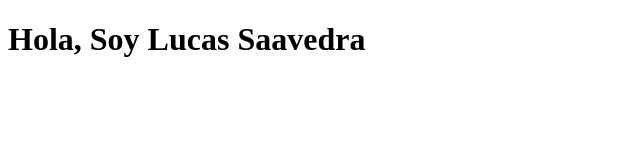
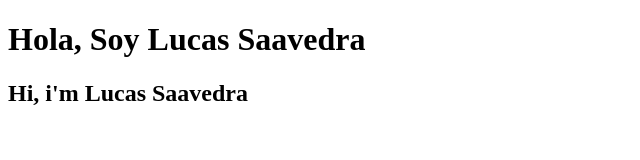
Before and after one commit to LaSM4/personal_page, a plain HTML site: page index.html in a window 1280 px wide. Shown: the whole page, without its empty margins (0-640 px from the left). Drawn offline with Linux system fonts and the light colour scheme.

Commit message:
Add greeting in English to index.html

```diff
--- a/index.html
+++ b/index.html
@@ -9,6 +9,7 @@
 
 <body>
     <h1>Hola, Soy Lucas Saavedra</h1>
+    <h2>Hi, i'm Lucas Saavedra</h2>
 </body>
 
 </html>
```
